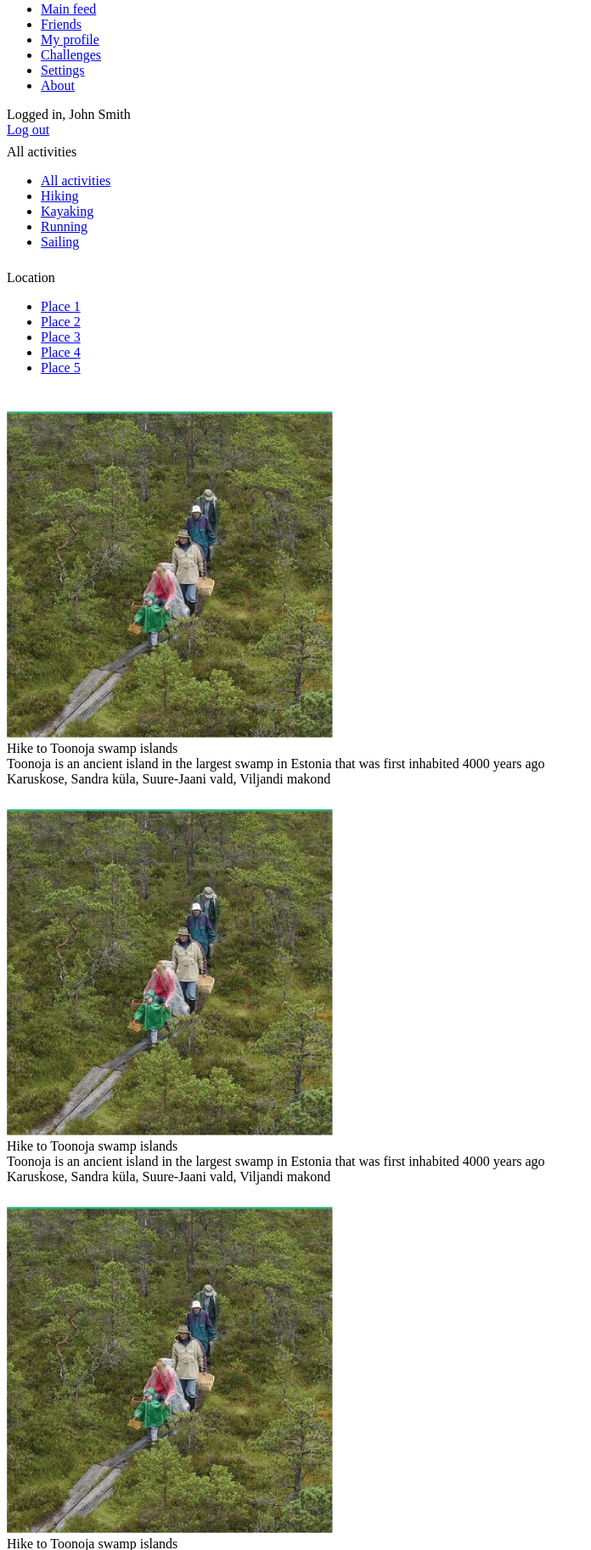
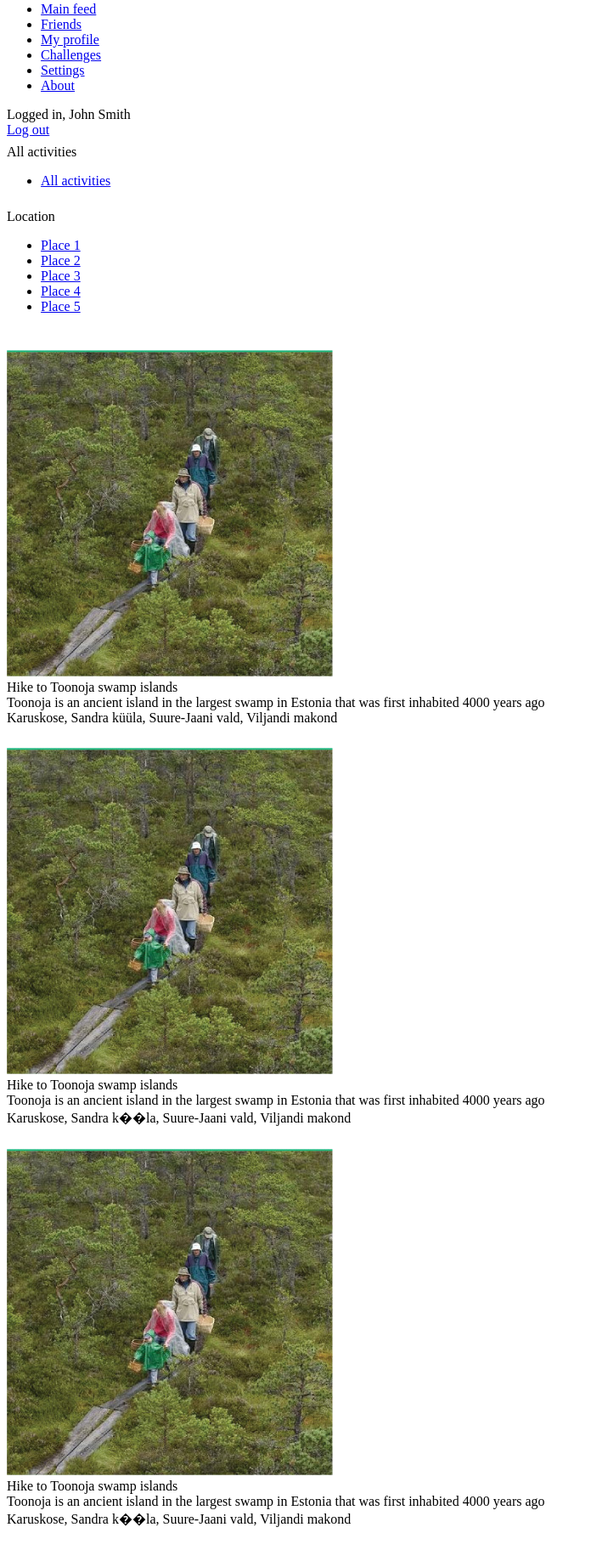
Before and after one commit to aalextok/summit_test, a Yii app: template frontend/views/site/index.php in a window 1280 px wide. Shown: the part 173-1997 px from the top of the page at 85% size, without its empty margins (0-696 px from the left). Run offline with PHP 8.4 and a stand-in for Yii, Linux system fonts and the light colour scheme; the template is opened without the code that fills it, so the values that code supplies are empty; some libraries are stand-ins or nearby versions.

Commit message:
Added activities into site/index

```diff
--- a/frontend/views/site/index.php
+++ b/frontend/views/site/index.php
@@ -11,11 +11,10 @@ $this->title = 'Welcome';
 				<img src="img/dropdown.png" height="22px" class="pull-right">
 				</a>
 				<ul class="dropdown-menu" role="menu" aria-labelledby="activitiesMenu">
-					<li role="presentation"><a role="menuitem" tabindex="-1" href="#">All activities</a></li>
-					<li role="presentation"><a role="menuitem" tabindex="-1" href="#">Hiking</a></li>
-					<li role="presentation"><a role="menuitem" tabindex="-1" href="#">Kayaking</a></li>
-					<li role="presentation"><a role="menuitem" tabindex="-1" href="#">Running</a></li>
-					<li role="presentation"><a role="menuitem" tabindex="-1" href="#">Sailing</a></li>
+				  <li role="presentation"><a role="menuitem" tabindex="-1" href="#">All activities</a></li>
+					<?php foreach($allActivities as $k => $activity){ ?>
+					  <li role="presentation"><a role="menuitem" tabindex="-1" href="#"><?php echo $activity->name; ?></a></li>
+					<?php } ?>
 				</ul>
 			</div>
 		</div>
@@ -49,7 +48,7 @@ $this->title = 'Welcome';
 			</div>
 		</div>
 		<div class="green-bottom clearfix">
-			<div class="place-loc pull-left">Karuskose, Sandra küla, Suure-Jaani vald, Viljandi makond</div>
+			<div class="place-loc pull-left">Karuskose, Sandra küüla, Suure-Jaani vald, Viljandi makond</div>
 			<div class="place-more pull-right">
 				<a href="#">
 				<img src="img/arrow-right.png" height="22px">
@@ -66,7 +65,7 @@ $this->title = 'Welcome';
 			</div>
 		</div>
 		<div class="green-bottom clearfix">
-			<div class="place-loc pull-left">Karuskose, Sandra küla, Suure-Jaani vald, Viljandi makond</div>
+			<div class="place-loc pull-left">Karuskose, Sandra k��la, Suure-Jaani vald, Viljandi makond</div>
 			<div class="place-more pull-right">
 				<a href="#">
 				<img src="img/arrow-right.png" height="22px">
@@ -83,7 +82,7 @@ $this->title = 'Welcome';
 			</div>
 		</div>
 		<div class="green-bottom clearfix">
-			<div class="place-loc pull-left">Karuskose, Sandra küla, Suure-Jaani vald, Viljandi makond</div>
+			<div class="place-loc pull-left">Karuskose, Sandra k��la, Suure-Jaani vald, Viljandi makond</div>
 			<div class="place-more pull-right">
 				<a href="#">
 				<img src="img/arrow-right.png" height="22px">
@@ -100,7 +99,7 @@ $this->title = 'Welcome';
 			</div>
 		</div>
 		<div class="green-bottom clearfix">
-			<div class="place-loc pull-left">Karuskose, Sandra küla, Suure-Jaani vald, Viljandi makond</div>
+			<div class="place-loc pull-left">Karuskose, Sandra k��la, Suure-Jaani vald, Viljandi makond</div>
 			<div class="place-more pull-right">
 				<a href="#">
 				<img src="img/arrow-right.png" height="22px">
@@ -117,7 +116,7 @@ $this->title = 'Welcome';
 			</div>
 		</div>
 		<div class="green-bottom clearfix">
-			<div class="place-loc pull-left">Karuskose, Sandra küla, Suure-Jaani vald, Viljandi makond</div>
+			<div class="place-loc pull-left">Karuskose, Sandra k��la, Suure-Jaani vald, Viljandi makond</div>
 			<div class="place-more pull-right">
 				<a href="#">
 				<img src="img/arrow-right.png" height="22px">
```
Also changed, not shown: frontend/config/main.php (+7 -0 lines), frontend/controllers/SiteController.php (+7 -1 lines).
